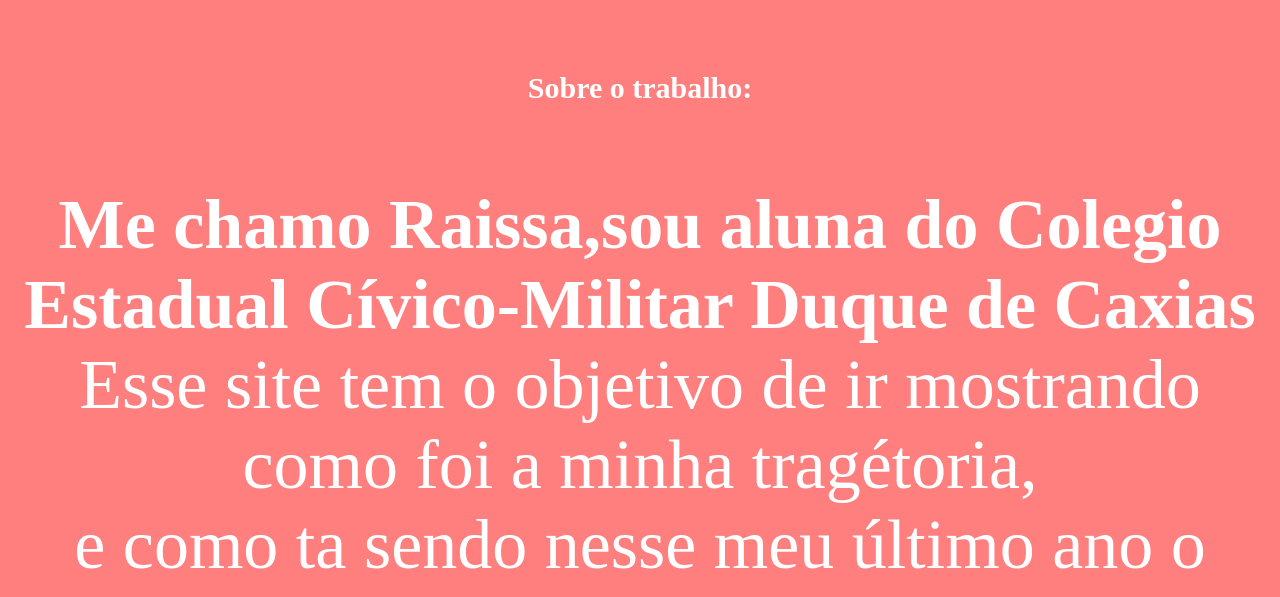
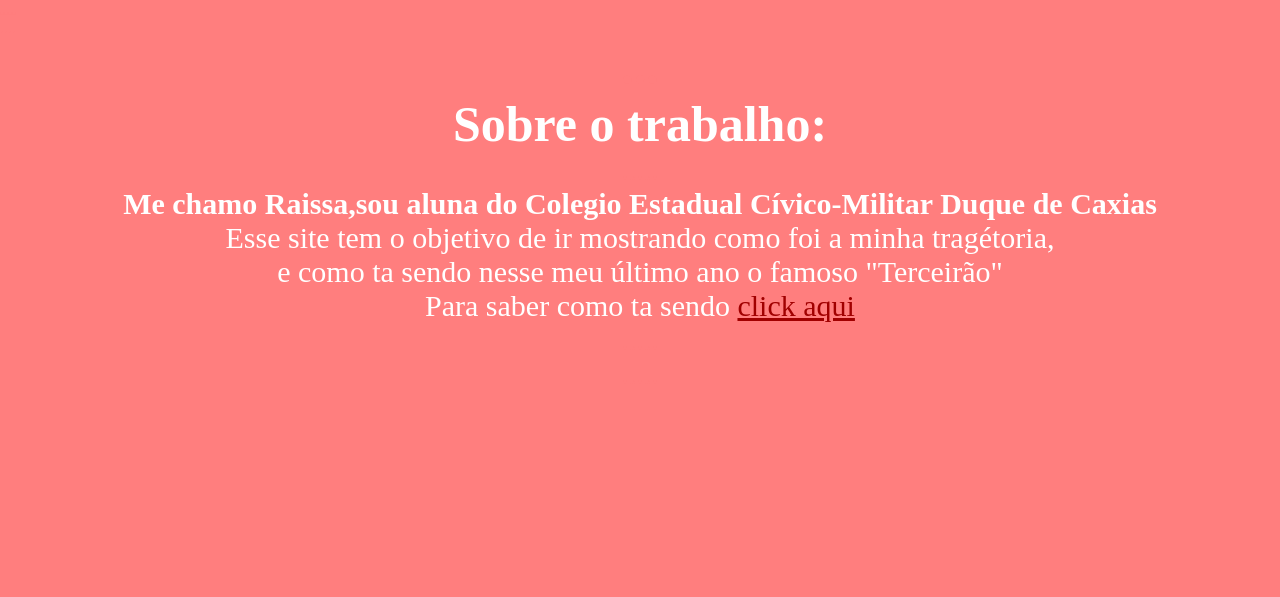
Before and after one commit to FEWFNWKFNWEFOJWKFW/Prog-1---Turma-3D, a plain HTML site: page index.html in a window 1280 px wide. Shown: the part 195-792 px from the top of the page. Drawn offline with Linux system fonts and the light colour scheme.

Commit message:
bdfbbdbdb

```diff
--- a/style.css
+++ b/style.css
@@ -20,8 +20,8 @@
                 }
 
                 .titulo_apresentaçao_trabalho{
-                font-size: 30px;
+                font-size: 50px;
         }
-           .escrita_corpo { font-size: 70px;}
+           .escrita_corpo { font-size: 30px;}
 
             body{background-color:#ff7e7e;}
```
